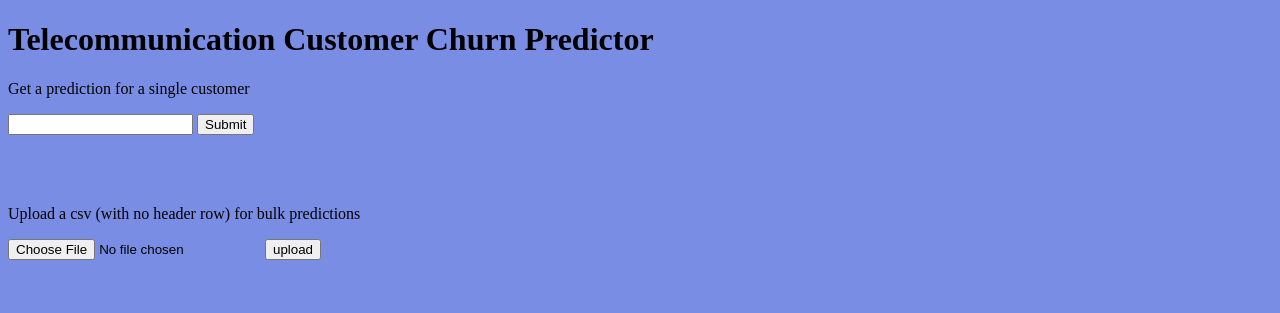
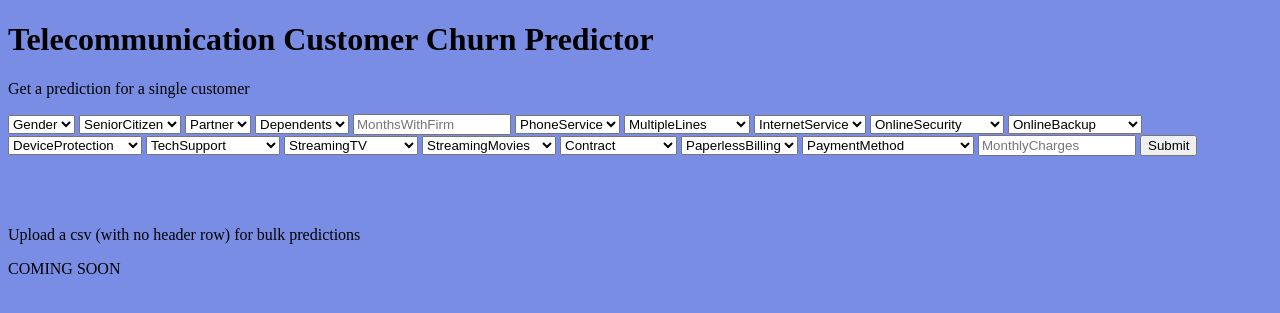
Before and after one commit to jaymberman/telco-cust-churn, a Flask app: page / in a window 1280 px wide. Shown: the top 313 px of the page. Run offline with Flask 2, Linux system fonts and the light colour scheme; parts of the project's set-up code (start-up, migrations or seed data) failed here and were passed over.

Commit message:
first working application

```diff
--- a/ml_model/train.py
+++ b/ml_model/train.py
@@ -34,8 +34,8 @@ def train_model():
     y_pred = model.predict(X_test)
 
     print(f"test accuracy: {accuracy_score(y_test, y_pred)}")
-    print(f"precision accuracy: {precision_score(y_test, y_pred)}")
-    print(f"recall accuracy: {recall_score(y_test, y_pred)}")
+    print(f"test precision: {precision_score(y_test, y_pred)}")
+    print(f"test recall: {recall_score(y_test, y_pred)}")
 
     return model
 
--- a/src/server.py
+++ b/src/server.py
@@ -1,23 +1,38 @@
 from flask import Flask, render_template, request, send_file
 from flask import after_this_request
 import pandas as pd
+from numpy import float64
 import tempfile
 import os
+import sklearn
+from joblib import load
 
 TEMPDIR = tempfile.mkdtemp()
-PATH = os.path.join(TEMPDIR, 'delme.csv')
+PATH = os.path.join(TEMPDIR, 'churn_predictions.csv')
+PREPROCESSOR = load('src/data_preprocessing_pipeline.joblib')
+MODEL = load('src/model.joblib')
+
 
 app = Flask(__name__)
 
 @app.route('/')
-def hello_world():
+def home():
     return render_template('home.html')
 
 @app.route('/single_result', methods=['POST'])
-def stuff():
+def single_result():
     usr_input = [str(x) for x in request.form.values()]
+    df = pd.DataFrame([usr_input])
+    df.loc[:, 4] = df.loc[:, 4].astype(float64)
+    df.loc[:, 17] = df.loc[:, 17].astype(float64)
+    df.columns = ['gender', 'SeniorCitizen', 'Partner', 'Dependents', 'tenure', 'PhoneService', 'MultipleLines', 'InternetService',
+                  'OnlineSecurity', 'OnlineBackup', 'DeviceProtection', 'TechSupport', 'StreamingTV', 'StreamingMovies',
+                  'Contract', 'PaperlessBilling', 'PaymentMethod', 'MonthlyCharges']
+    X = PREPROCESSOR.transform(df)
+    proba = MODEL.predict_proba(X)
+    print(MODEL.classes_)
     return render_template('home.html',
-                            text=f'Result: {usr_input[0]}')
+                            text=f'Probability of Customer Leaving: {proba[0][1] * 100}%')
 
 
 def _do_data_science(df):
--- a/src/templates/home.html
+++ b/src/templates/home.html
@@ -4,8 +4,100 @@
 {% block actions %}
 <p>Get a prediction for a single customer</p>
 <div>
-    <form action="{{ url_for('stuff') }}" method="post">
-      <input type="text" name="random" required="required">
+    <form action="{{ url_for('single_result') }}" method="post">
+      <select name="gender" id="gender" value="Male" required>
+        <option value="" disabled selected>Gender</option>
+        <option value="Male">Male</option>
+        <option value="Female">Female</option>
+      </select>
+      <select name="SeniorCitizen" id="SeniorCitizen" value="No" required>
+        <option value="" disabled selected>SeniorCitizen</option>
+        <option value="Yes">Yes</option>
+        <option value="No">No</option>
+      </select>
+      <select name="Partner" id="Partner" value="No" required>
+        <option value="" disabled selected>Partner</option>
+        <option value="Yes">Yes</option>
+        <option value="No">No</option>
+      </select>
+      <select name="Dependents" id="Dependents" value="No" required>
+        <option value="" disabled selected>Dependents</option>
+        <option value="Yes">Yes</option>
+        <option value="No">No</option>
+      </select>
+      <input type="number" name="tenure" placeholder="MonthsWithFirm" min="0" max="999" step="1" required="required" style="width: 150px;">
+      <select name="PhoneService" id="PhoneService" value="No" required>
+        <option value="" disabled selected>PhoneService</option>
+        <option value="Yes">Yes</option>
+        <option value="No">No</option>
+      </select>
+      <select name="MultipleLines" id="MultipleLines" value="No" required>
+        <option value="" disabled selected>MultipleLines</option>
+        <option value="Yes">Yes</option>
+        <option value="No">No</option>
+        <option value="No phone service">No phone service</option>
+      </select>
+      <select name="InternetService" id="InternetService" value="No" required>
+        <option value="" disabled selected>InternetService</option>
+        <option value="Fiber optic">Fiber optic</option>
+        <option value="DSL">DSL</option>
+        <option value="No">No</option>
+      </select>
+      <select name="OnlineSecurity" id="OnlineSecurity" value="No" required>
+        <option value="" disabled selected>OnlineSecurity</option>
+        <option value="Yes">Yes</option>
+        <option value="No">No</option>
+        <option value="No internet service">No internet service</option>
+      </select>
+      <select name="OnlineBackup" id="OnlineBackup" value="No" required>
+        <option value="" disabled selected>OnlineBackup</option>
+        <option value="Yes">Yes</option>
+        <option value="No">No</option>
+        <option value="No internet service">No internet service</option>
+      </select>
+      <select name="DeviceProtection" id="DeviceProtection" value="No" required>
+        <option value="" disabled selected>DeviceProtection</option>
+        <option value="Yes">Yes</option>
+        <option value="No">No</option>
+        <option value="No internet service">No internet service</option>
+      </select>
+      <select name="TechSupport" id="TechSupport" value="No" required>
+        <option value="" disabled selected>TechSupport</option>
+        <option value="Yes">Yes</option>
+        <option value="No">No</option>
+        <option value="No internet service">No internet service</option>
+      </select>
+      <select name="StreamingTV" id="StreamingTV" value="No" required>
+        <option value="" disabled selected>StreamingTV</option>
+        <option value="Yes">Yes</option>
+        <option value="No">No</option>
+        <option value="No internet service">No internet service</option>
+      </select>
+      <select name="StreamingMovies" id="StreamingMovies" value="No" required>
+        <option value="" disabled selected>StreamingMovies</option>
+        <option value="Yes">Yes</option>
+        <option value="No">No</option>
+        <option value="No internet service">No internet service</option>
+      </select>
+      <select name="Contract" id="Contract" value="Month-to-Month" required>
+        <option value="" disabled selected>Contract</option>
+        <option value="Month-to-month">Month-to-month</option>
+        <option value="One year">One year</option>
+        <option value="Two year">Two year</option>
+      </select>
+      <select name="PaperlessBilling" id="PaperlessBilling" value="Yes" required>
+        <option value="" disabled selected>PaperlessBilling</option>
+        <option value="Yes">Yes</option>
+        <option value="No">No</option>
+      </select>
+      <select name="PaymentMethod" id="PaymentMethod" value="Credit card (automatic)" required>
+        <option value="" disabled selected>PaymentMethod</option>
+        <option value="Electronic check">Electronic check</option>
+        <option value="Mailed check">Mailed check</option>
+        <option value="Bank transfer (automatic)">Bank transfer (automatic)</option>
+        <option value="Credit card (automatic)">Credit card (automatic)</option>
+      </select>
+      <input type="number" name="MonthlyCharges" placeholder="MonthlyCharges" min="18.00" max="999.00" step="0.25" required="required" style="width: 150px;">
       <button type="submit">Submit</button>
     </form>
     <br>
@@ -15,12 +107,13 @@
   <br>
 
 <p>Upload a csv (with no header row) for bulk predictions</p>
-<div>
+COMING SOON
+<!-- <div>
     <form action="{{ url_for('fileupload') }}" method="POST" enctype="multipart/form-data">
       <input type="file" name="file" required="required">
       <input type="submit" value="upload">
     </form>
-</div>
+</div> -->
   <br>
   <br>
 {% endblock %}
```
Also changed, not shown: 3 other files.
